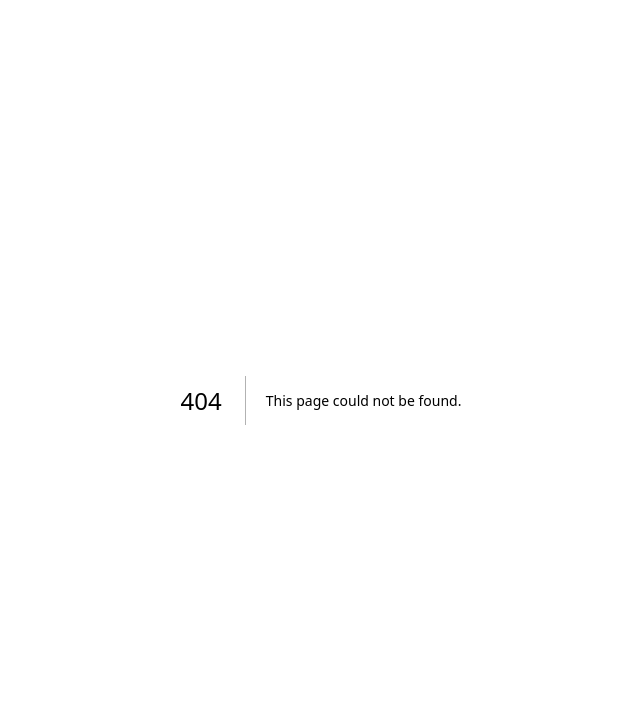
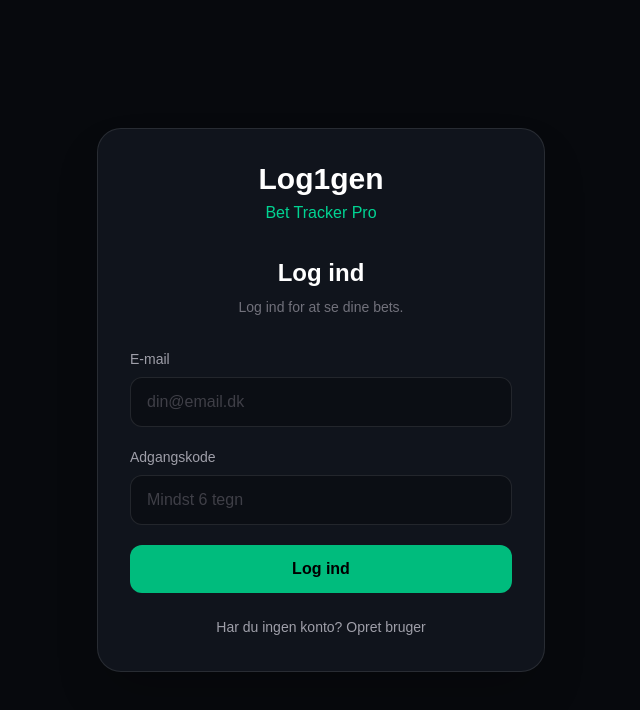
Before and after one commit to benjaminschwartz08-lab/log1gen-bet-tracker, a Next.js app: page /login in a window 1280 px wide. Before the commit this address had no page. Shown: the top 710 px of the page, without its empty margins (319-959 px from the left). Built offline with nearby package versions, Linux system fonts and the light colour scheme; no server answers.

Commit message:
Add Supabase login and protected dashboard

```diff
--- a/package.json
+++ b/package.json
@@ -9,6 +9,8 @@
     "lint": "eslint"
   },
   "dependencies": {
+    "@supabase/ssr": "^0.12.4",
+    "@supabase/supabase-js": "^2.111.0",
     "next": "16.2.12",
     "react": "19.2.4",
     "react-dom": "19.2.4"
--- /dev/null
+++ b/src/app/login/page.tsx
@@ -0,0 +1,146 @@
+"use client";
+
+import { FormEvent, useState } from "react";
+import { useRouter } from "next/navigation";
+import { createClient } from "@/lib/supabase/client";
+
+export default function LoginPage() {
+  const router = useRouter();
+  const supabase = createClient();
+
+  const [mode, setMode] = useState<"login" | "signup">("login");
+  const [email, setEmail] = useState("");
+  const [password, setPassword] = useState("");
+  const [message, setMessage] = useState("");
+  const [loading, setLoading] = useState(false);
+
+  async function handleSubmit(event: FormEvent<HTMLFormElement>) {
+    event.preventDefault();
+    setLoading(true);
+    setMessage("");
+
+    try {
+      if (mode === "signup") {
+        const { error } = await supabase.auth.signUp({
+          email,
+          password,
+        });
+
+        if (error) {
+          setMessage(error.message);
+          return;
+        }
+
+        setMessage(
+          "Din bruger er oprettet. Tjek din e-mail og bekræft kontoen."
+        );
+      } else {
+        const { error } = await supabase.auth.signInWithPassword({
+          email,
+          password,
+        });
+
+        if (error) {
+          setMessage(error.message);
+          return;
+        }
+
+        router.push("/");
+        router.refresh();
+      }
+    } catch {
+      setMessage("Der opstod en uventet fejl. Prøv igen.");
+    } finally {
+      setLoading(false);
+    }
+  }
+
+  return (
+    <main className="flex min-h-screen items-center justify-center bg-[#07090d] p-4 text-white">
+      <section className="w-full max-w-md rounded-3xl border border-white/10 bg-[#10141c] p-8 shadow-2xl">
+        <div className="mb-8 text-center">
+          <h1 className="text-3xl font-bold">Log1gen</h1>
+          <p className="mt-1 text-emerald-400">Bet Tracker Pro</p>
+
+          <h2 className="mt-8 text-2xl font-semibold">
+            {mode === "login" ? "Log ind" : "Opret bruger"}
+          </h2>
+
+          <p className="mt-2 text-sm text-zinc-500">
+            {mode === "login"
+              ? "Log ind for at se dine bets."
+              : "Opret din personlige bettingkonto."}
+          </p>
+        </div>
+
+        <form onSubmit={handleSubmit} className="space-y-5">
+          <label className="block">
+            <span className="mb-2 block text-sm text-zinc-400">
+              E-mail
+            </span>
+
+            <input
+              type="email"
+              required
+              autoComplete="email"
+              value={email}
+              onChange={(event) => setEmail(event.target.value)}
+              placeholder="din@email.dk"
+              className="w-full rounded-xl border border-white/10 bg-[#0b0e14] px-4 py-3 outline-none transition placeholder:text-zinc-700 focus:border-emerald-500"
+            />
+          </label>
+
+          <label className="block">
+            <span className="mb-2 block text-sm text-zinc-400">
+              Adgangskode
+            </span>
+
+            <input
+              type="password"
+              required
+              minLength={6}
+              autoComplete={
+                mode === "login" ? "current-password" : "new-password"
+              }
+              value={password}
+              onChange={(event) => setPassword(event.target.value)}
+              placeholder="Mindst 6 tegn"
+              className="w-full rounded-xl border border-white/10 bg-[#0b0e14] px-4 py-3 outline-none transition placeholder:text-zinc-700 focus:border-emerald-500"
+            />
+          </label>
+
+          {message && (
+            <div className="rounded-xl border border-white/10 bg-white/5 p-3 text-sm text-zinc-300">
+              {message}
+            </div>
+          )}
+
+          <button
+            type="submit"
+            disabled={loading}
+            className="w-full rounded-xl bg-emerald-500 px-5 py-3 font-semibold text-black transition hover:bg-emerald-400 disabled:cursor-not-allowed disabled:opacity-50"
+          >
+            {loading
+              ? "Vent..."
+              : mode === "login"
+              ? "Log ind"
+              : "Opret bruger"}
+          </button>
+        </form>
+
+        <button
+          type="button"
+          onClick={() => {
+            setMode(mode === "login" ? "signup" : "login");
+            setMessage("");
+          }}
+          className="mt-6 w-full text-sm text-zinc-400 transition hover:text-emerald-400"
+        >
+          {mode === "login"
+            ? "Har du ingen konto? Opret bruger"
+            : "Har du allerede en konto? Log ind"}
+        </button>
+      </section>
+    </main>
+  );
+}
--- a/src/app/page.tsx
+++ b/src/app/page.tsx
@@ -1,6 +1,8 @@
 "use client";
 
 import { FormEvent, useEffect, useMemo, useState } from "react";
+import { useRouter } from "next/navigation";
+import { createClient } from "@/lib/supabase/client";
 
 type BetResult = "Pending" | "Win" | "Loss" | "Void";
 
@@ -99,6 +101,8 @@ function formatPercent(value: number) {
 }
 
 export default function Home() {
+    const router = useRouter();
+  const supabase = createClient();
   const [bets, setBets] = useState<Bet[]>([]);
   const [isLoaded, setIsLoaded] = useState(false);
   const [showForm, setShowForm] = useState(false);
@@ -286,7 +290,11 @@ export default function Home() {
       setBets((current) => current.filter((bet) => bet.id !== id));
     }
   }
-
+  async function signOut() {
+    await supabase.auth.signOut();
+    router.push("/login");
+    router.refresh();
+  }
   return (
     <main className="min-h-screen bg-[#07090d] text-white">
       <div className="flex min-h-screen">
@@ -331,12 +339,21 @@ export default function Home() {
               <h2 className="text-3xl font-bold">Dashboard</h2>
             </div>
 
+            <div className="flex gap-3">
+  <button
+    onClick={signOut}
+    className="rounded-lg border border-white/10 px-5 py-3 font-medium text-zinc-300 transition hover:bg-white/5"
+  >
+    Log ud
+  </button>
+
   <button
     onClick={() => setShowForm(true)}
     className="rounded-lg bg-emerald-500 px-5 py-3 font-semibold text-black transition hover:bg-emerald-400"
   >
     + Add Bet
   </button>
+</div>
           </header>
 
           <div className="grid gap-4 sm:grid-cols-2 xl:grid-cols-3">
--- /dev/null
+++ b/src/lib/supabase/client.ts
@@ -0,0 +1,8 @@
+import { createBrowserClient } from "@supabase/ssr";
+
+export function createClient() {
+  return createBrowserClient(
+    process.env.NEXT_PUBLIC_SUPABASE_URL!,
+    process.env.NEXT_PUBLIC_SUPABASE_PUBLISHABLE_KEY!
+  );
+}
--- /dev/null
+++ b/src/lib/supabase/server.ts
@@ -0,0 +1,27 @@
+import { createServerClient } from "@supabase/ssr";
+import { cookies } from "next/headers";
+
+export async function createClient() {
+  const cookieStore = await cookies();
+
+  return createServerClient(
+    process.env.NEXT_PUBLIC_SUPABASE_URL!,
+    process.env.NEXT_PUBLIC_SUPABASE_PUBLISHABLE_KEY!,
+    {
+      cookies: {
+        getAll() {
+          return cookieStore.getAll();
+        },
+        setAll(cookiesToSet) {
+          try {
+            cookiesToSet.forEach(({ name, value, options }) => {
+              cookieStore.set(name, value, options);
+            });
+          } catch {
+            // Cookies kan ikke altid ændres fra en Server Component.
+          }
+        },
+      },
+    }
+  );
+}
--- /dev/null
+++ b/src/proxy.ts
@@ -0,0 +1,53 @@
+import { createServerClient } from "@supabase/ssr";
+import { NextResponse, type NextRequest } from "next/server";
+
+export async function proxy(request: NextRequest) {
+  let response = NextResponse.next({
+    request,
+  });
+
+  const supabase = createServerClient(
+    process.env.NEXT_PUBLIC_SUPABASE_URL!,
+    process.env.NEXT_PUBLIC_SUPABASE_PUBLISHABLE_KEY!,
+    {
+      cookies: {
+        getAll() {
+          return request.cookies.getAll();
+        },
+        setAll(cookiesToSet) {
+          cookiesToSet.forEach(({ name, value }) => {
+            request.cookies.set(name, value);
+          });
+
+          response = NextResponse.next({
+            request,
+          });
+
+          cookiesToSet.forEach(({ name, value, options }) => {
+            response.cookies.set(name, value, options);
+          });
+        },
+      },
+    }
+  );
+
+  const { data } = await supabase.auth.getClaims();
+  const isLoggedIn = Boolean(data?.claims);
+  const isLoginPage = request.nextUrl.pathname.startsWith("/login");
+
+  if (!isLoggedIn && !isLoginPage) {
+    return NextResponse.redirect(new URL("/login", request.url));
+  }
+
+  if (isLoggedIn && isLoginPage) {
+    return NextResponse.redirect(new URL("/", request.url));
+  }
+
+  return response;
+}
+
+export const config = {
+  matcher: [
+    "/((?!_next/static|_next/image|favicon.ico|.*\\.(?:svg|png|jpg|jpeg|gif|webp)$).*)",
+  ],
+};
```
Also changed, not shown: 1 other file (tests, documents, lock files or other folders). Lines whose indentation alone changed are shown as unchanged.
